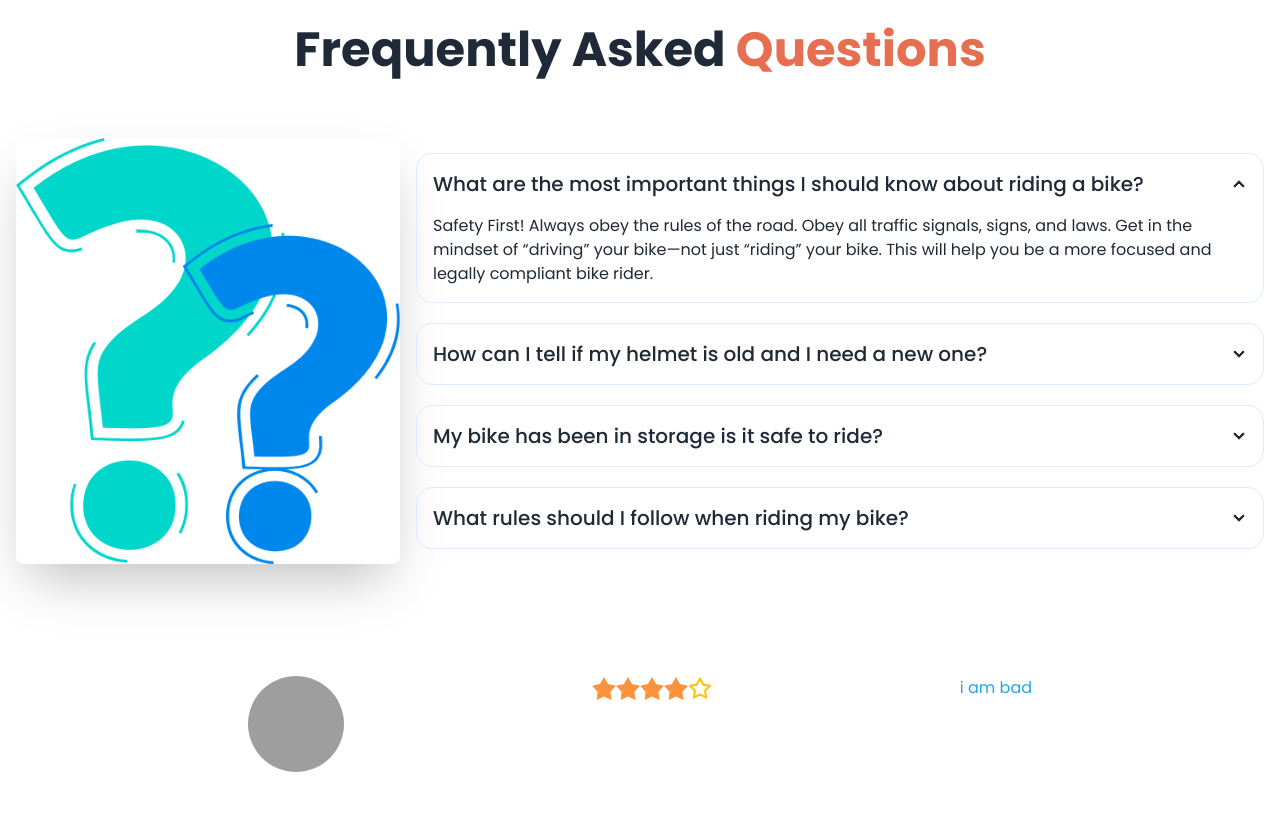
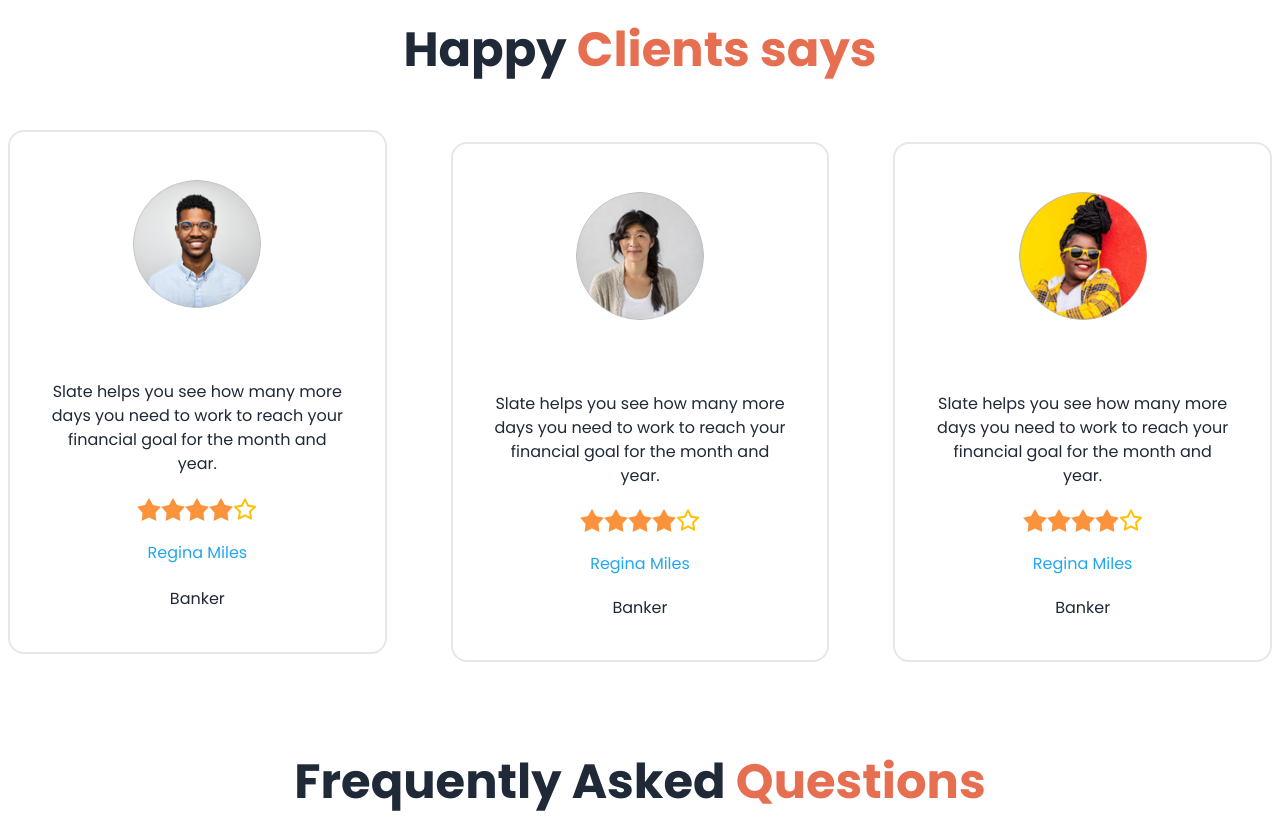
Before and after one commit to sakilriaz/biker-zone-daisy-tailwind, a plain HTML site: page index.html in a window 1280 px wide. Shown: the part 1500-2318 px from the top of the page. Before the commit the page ends 2272 px from the top, so only its background shows below. Drawn offline with nearby package versions, Linux system fonts and the light colour scheme; grey boxes are pictures that could not be loaded.

Commit message:
happy clients

```diff
--- a/index.html
+++ b/index.html
@@ -186,7 +186,9 @@
  <main class="md:container md:mx-auto">
 
     <!-- Featured bike section -->
-    <section></section>
+    <section>
+
+    </section>
 
     <!-- latest news section -->
      <section class="my-24">
@@ -246,7 +248,95 @@
      </section>
 
      <!-- happy client section -->
-      <section></section>
+
+      <section class="mb-24">
+        <h2 class="text-5xl font-bold text-center mb-12">Happy <span class="text-bike-primary">Clients says</span></h2>
+
+        <!-- cards -->
+        <div class="grid grid-cols-1 gap-12 md:grid-cols-2 lg:grid-cols-3 space-y-5 mx-auto " >
+
+           <!-- card-1 -->
+           <div class="card bg-base-100 border-2 p-2 m-2 items-center">
+            <div class="avatar">
+              <div class="w-32 rounded-full m-10">
+                <img src="./images/others/user-1.png" />
+              </div>
+            </div>
+              <div class="card-body space-y-3 text-center">
+
+                <p>Slate helps you see how
+                  many more days you need
+                  to work to reach your financial
+                  goal for the month and year.</p>
+                  <div class="rating justify-center">
+                    <input type="radio" name="rating-2" class="mask mask-star-2 bg-orange-400" />
+                      <input type="radio" name="rating-2" class="mask mask-star-2 bg-orange-400" />
+                      <input type="radio" name="rating-2" class="mask mask-star-2 bg-orange-400" />
+                      <input type="radio" name="rating-2" class="mask mask-star-2 bg-orange-400" />
+                      <input type="image" class="bg-white" src="./images/icons/star-regular.svg" alt="">
+                  </div>
+                  <p class="text-primary-color">Regina Miles</p>
+                  <p>Banker</p>
+
+
+              </div>
+            </div>
+              <!-- cards-2 -->
+              <div class="card bg-base-100 border-2 p-2 m-2 items-center">
+                <div class="avatar">
+                  <div class="w-32 rounded-full m-10">
+                    <img src="./images/others/user-2.png" />
+                  </div>
+                </div>
+                  <div class="card-body space-y-3 text-center">
+
+                    <p>Slate helps you see how
+                      many more days you need
+                      to work to reach your financial
+                      goal for the month and year.</p>
+                      <div class="rating justify-center">
+                        <input type="radio" name="rating-2" class="mask mask-star-2 bg-orange-400" />
+                          <input type="radio" name="rating-2" class="mask mask-star-2 bg-orange-400" />
+                          <input type="radio" name="rating-2" class="mask mask-star-2 bg-orange-400" />
+                          <input type="radio" name="rating-2" class="mask mask-star-2 bg-orange-400" />
+                          <input type="image" class="bg-white" src="./images/icons/star-regular.svg" alt="">
+                      </div>
+                      <p class="text-primary-color">Regina Miles</p>
+                      <p>Banker</p>
+
+                  </div>
+                </div>
+                <!-- card-3 -->
+                <div class="card bg-base-100 border-2 p-2 m-2 items-center">
+                  <div class="avatar">
+                    <div class="w-32 rounded-full m-10">
+                      <img src="./images/others/user-3.png" />
+                    </div>
+                  </div>
+                    <div class="card-body space-y-3 text-center">
+
+                      <p>Slate helps you see how
+                        many more days you need
+                        to work to reach your financial
+                        goal for the month and year.</p>
+                        <div class="rating justify-center">
+                          <input type="radio" name="rating-2" class="mask mask-star-2 bg-orange-400" />
+                            <input type="radio" name="rating-2" class="mask mask-star-2 bg-orange-400" />
+                            <input type="radio" name="rating-2" class="mask mask-star-2 bg-orange-400" />
+                            <input type="radio" name="rating-2" class="mask mask-star-2 bg-orange-400" />
+                            <input type="image" class="bg-white" src="./images/icons/star-regular.svg" alt="">
+                        </div>
+                        <p class="text-primary-color">Regina Miles</p>
+                        <p>Banker</p>
+
+
+                    </div>
+                  </div>
+
+         </div>
+
+
+      </section>
 
 
       <!-- FAQs section + Accordion-->
@@ -299,30 +389,46 @@
  </main>
 
  <!-- footer section -->
-<footer></footer>
+
+    <footer class="footer bg-black text-neutral-content p-10">
+        <aside >
+
+                <ul class="sm:flex gap-6">
+                    <li>Download Now</li>
+                    <li>License</li>
+                </ul>
+
+
+
+
+                <ul class=" sm:flex gap-4 mb-6 "><li>About</li>
+                    <li>Features</li>
+                    <li>Pricing</li>
+                    <li>Careers</li>
+                    <li>Help</li>
+                    <li>Privacy Policy</li>
+
+                </ul>
+
+
+
+
+
+          <p>© 2020 bike. All rights reserved
+          </p>
+        </aside>
+        <nav>
+          <h6 class="footer-title">GET THE APP</h6>
+          <div class="grid grid-col gap-4">
+            <a><img class="w-36" src="./images/others/android.png" alt="">
+            </a>
+            <a> <img class="w-36" src="./images/others/ios.png" alt="">
+            </a>
+          </div>
+        </nav>
+      </footer>
+
 
 </body>
 
-
-
-<footer class="flex flex-grow justify-evenly">
-        <!-- round avatar -->
-        <div class="avatar">
-            <div class="w-24 rounded-full">
-              <img src="https://img.daisyui.com/images/stock/photo-1534528741775-53994a69daeb.webp" />
-            </div>
-          </div>
-         <!-- rating-star -->
-          <div class="rating">
-          <input type="radio" name="rating-2" class="mask mask-star-2 bg-orange-400" />
-            <input type="radio" name="rating-2" class="mask mask-star-2 bg-orange-400" />
-            <input type="radio" name="rating-2" class="mask mask-star-2 bg-orange-400" />
-            <input type="radio" name="rating-2" class="mask mask-star-2 bg-orange-400" />
-            <input type="image" class="bg-white" src="./images/icons/star-regular.svg" alt="">
-        </div>
-          <!-- primary-color use style -->
-      <div>
-        <p class="text-primary-color">i am bad</p>
-      </div>
-</footer>
 </html>
```
Also changed, not shown: extra.html (added, +20 -0 lines).
